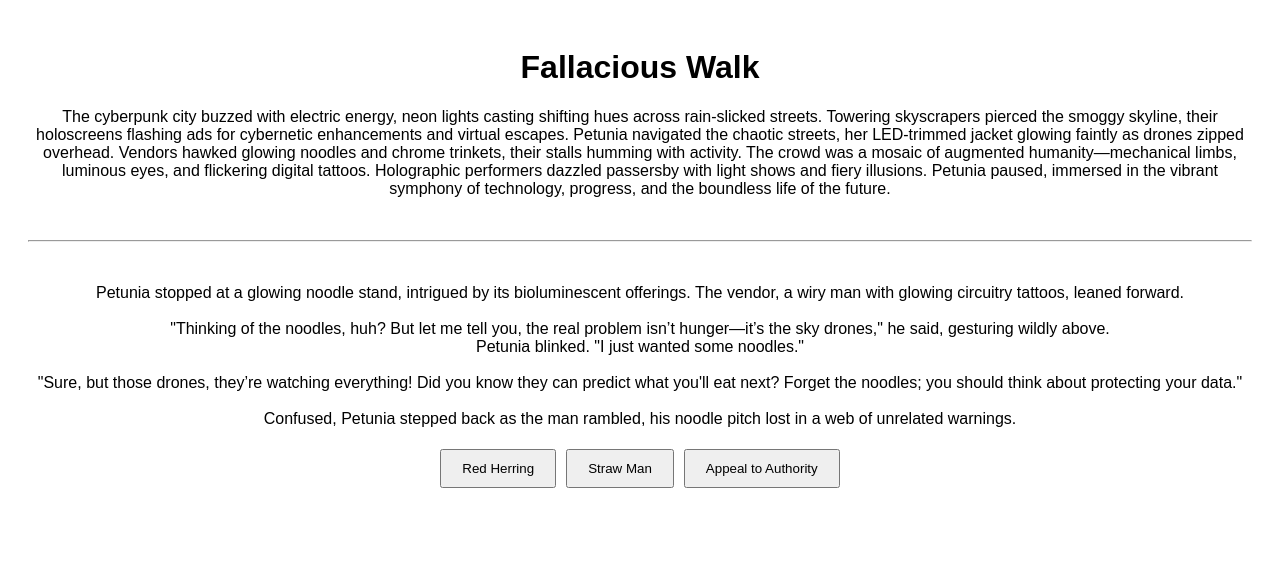
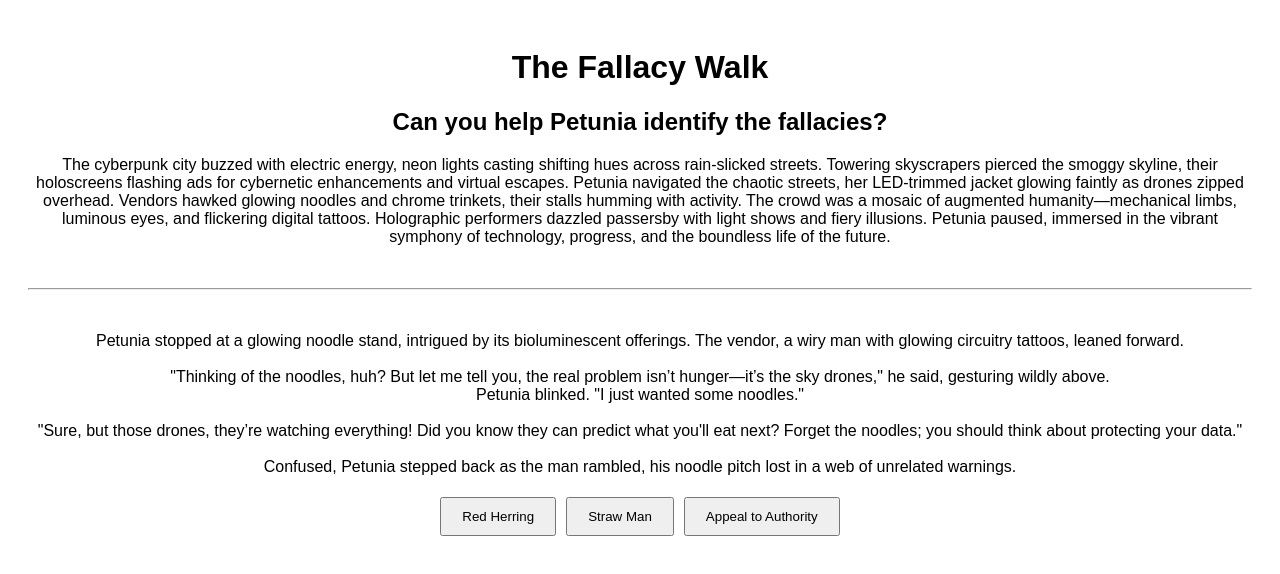
Before and after one commit to booleanjerk/fallacywalk, a plain HTML site: page index.html in a window 1280 px wide. Drawn offline with Linux system fonts and the light colour scheme.

Commit message:
Update index.html
title and h2

```diff
--- a/index.html
+++ b/index.html
@@ -4,14 +4,15 @@
 <head>
   <meta charset="UTF-8">
   <meta name="viewport" content="width=device-width, initial-scale=1.0">
-  <title>Fallacious Walk</title>
+  <title>The Fallacy Walk</title>
   <style>
     body { font-family: Arial, sans-serif; text-align: center; padding: 20px; }
     button { margin: 5px; padding: 10px 20px; }
   </style>
 </head>
 <body>
-  <h1>Fallacious Walk</h1>
+  <h1>The Fallacy Walk</h1>
+  <h2>Can you help Petunia identify the fallacies?</h2>
   <p>The cyberpunk city buzzed with electric energy, neon lights casting shifting hues across rain-slicked streets. Towering skyscrapers pierced the smoggy skyline, their holoscreens flashing ads for cybernetic enhancements and virtual escapes. Petunia navigated the chaotic streets, her LED-trimmed jacket glowing faintly as drones zipped overhead. Vendors hawked glowing noodles and chrome trinkets, their stalls humming with activity. The crowd was a mosaic of augmented humanity—mechanical limbs, luminous eyes, and flickering digital tattoos. Holographic performers dazzled passersby with light shows and fiery illusions. Petunia paused, immersed in the vibrant symphony of technology, progress, and the boundless life of the future.</p>
   <br>
   <hr>
```
